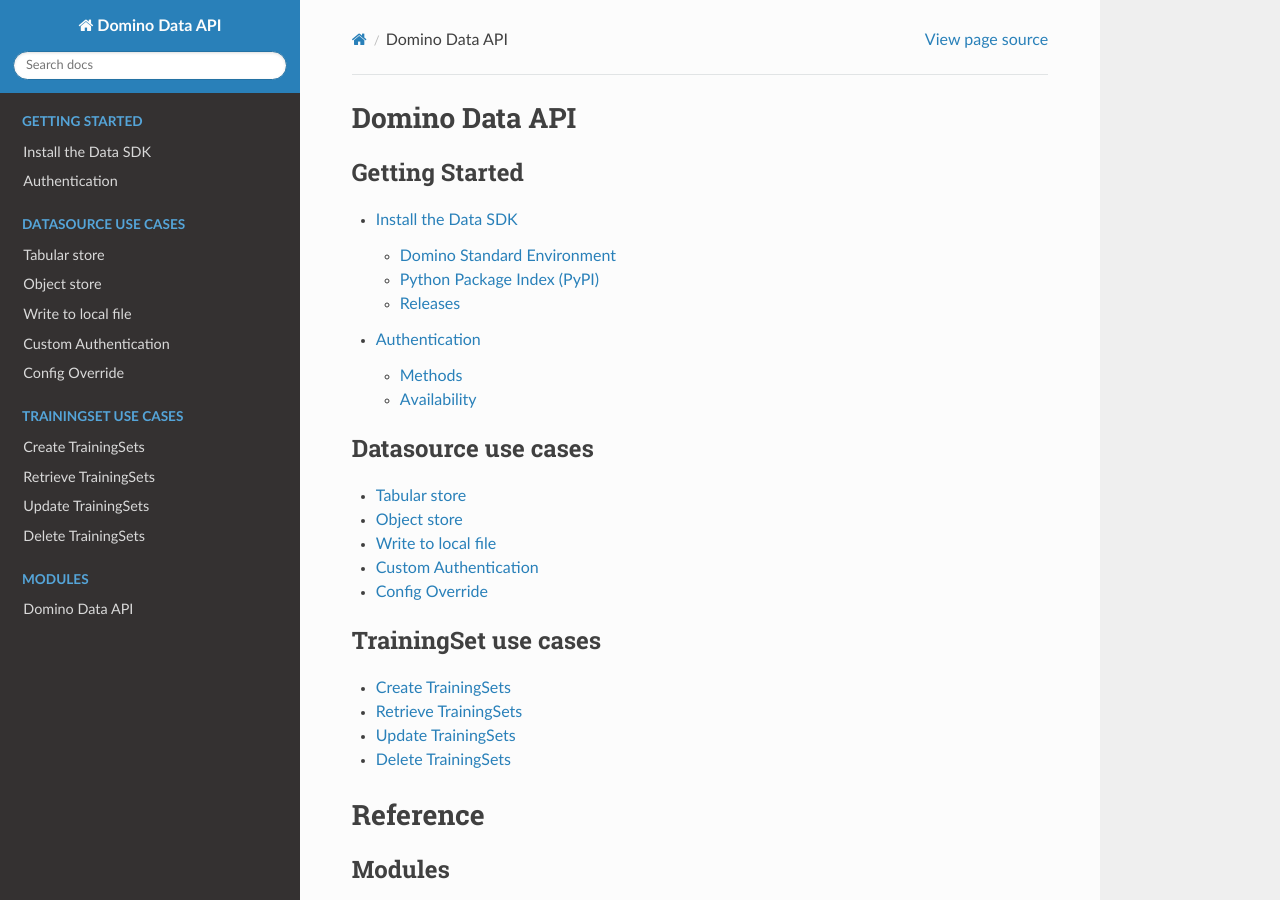
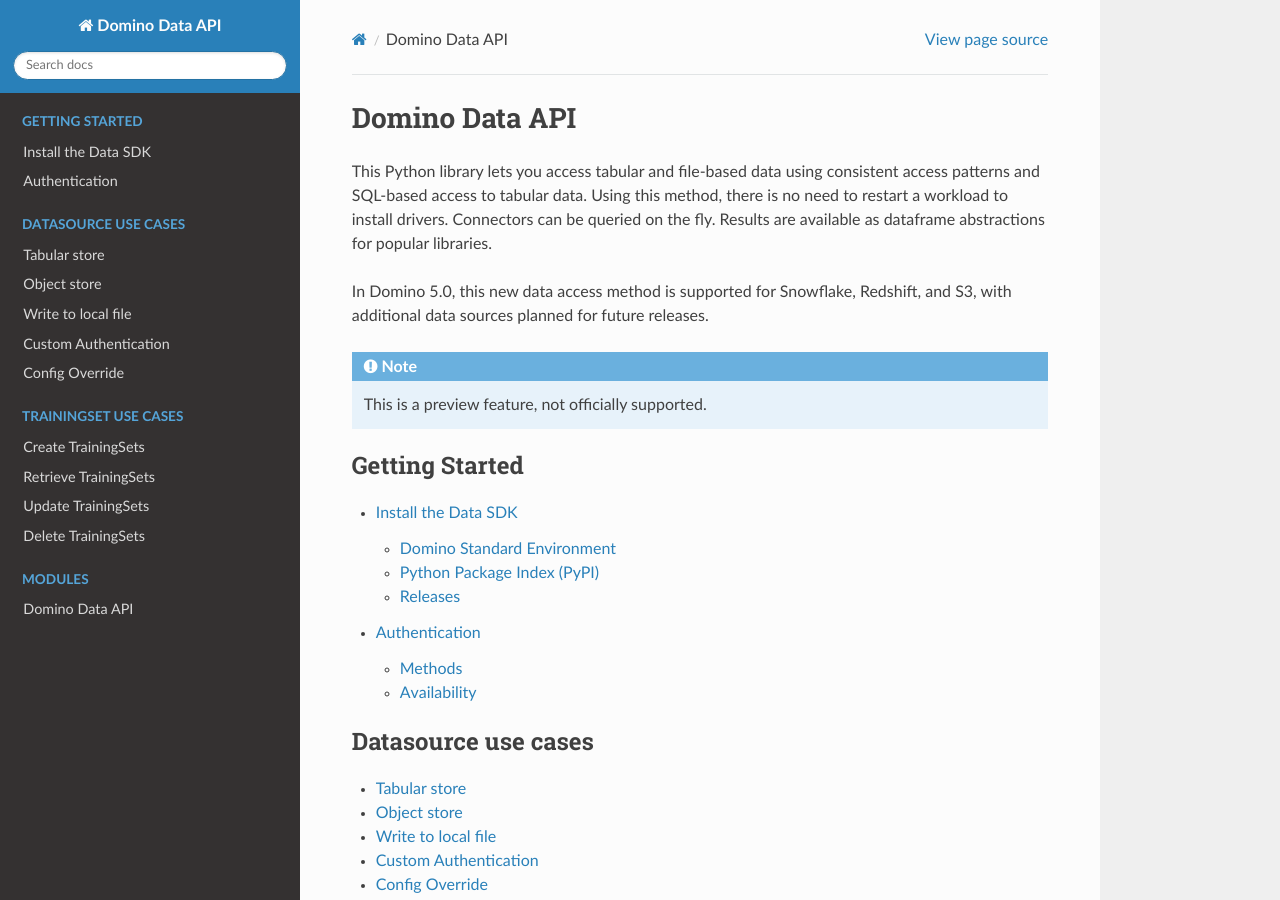
Before and after one commit to dominodatalab/domino-data, a Sphinx documentation site: the page built from docs/source/index.rst, in a window 1280 px wide and 900 px high. Built offline with Sphinx 7.4.7 and the Read the Docs theme 2.0.0, drawn with Linux system fonts in a browser that asks for light colours.

Commit message:
Note that these new APIs are a preview feature that isn't officially supported yet (DOCS-636)

```diff
--- a/docs/source/domino_data.rst
+++ b/docs/source/domino_data.rst
@@ -1,5 +1,7 @@
 Domino Data API
 ===============
+
+.. NOTE:: These APIs are a preview feature, not officially supported.
 
 Training Set
 ------------
--- a/docs/source/index.rst
+++ b/docs/source/index.rst
@@ -5,6 +5,13 @@
 
 Domino Data API
 ===============
+
+This Python library lets you access tabular and file-based data using consistent access patterns and SQL-based access to tabular data.  Using this method, there is no need to restart a workload to install drivers.  Connectors can be queried on the fly.  Results are available as dataframe abstractions for popular libraries.
+
+In Domino 5.0, this new data access method is supported for Snowflake, Redshift, and S3, with additional data sources planned for future releases.
+
+.. NOTE:: This is a preview feature, not officially supported.
+
 
 .. toctree::
    :caption: Getting Started
```
